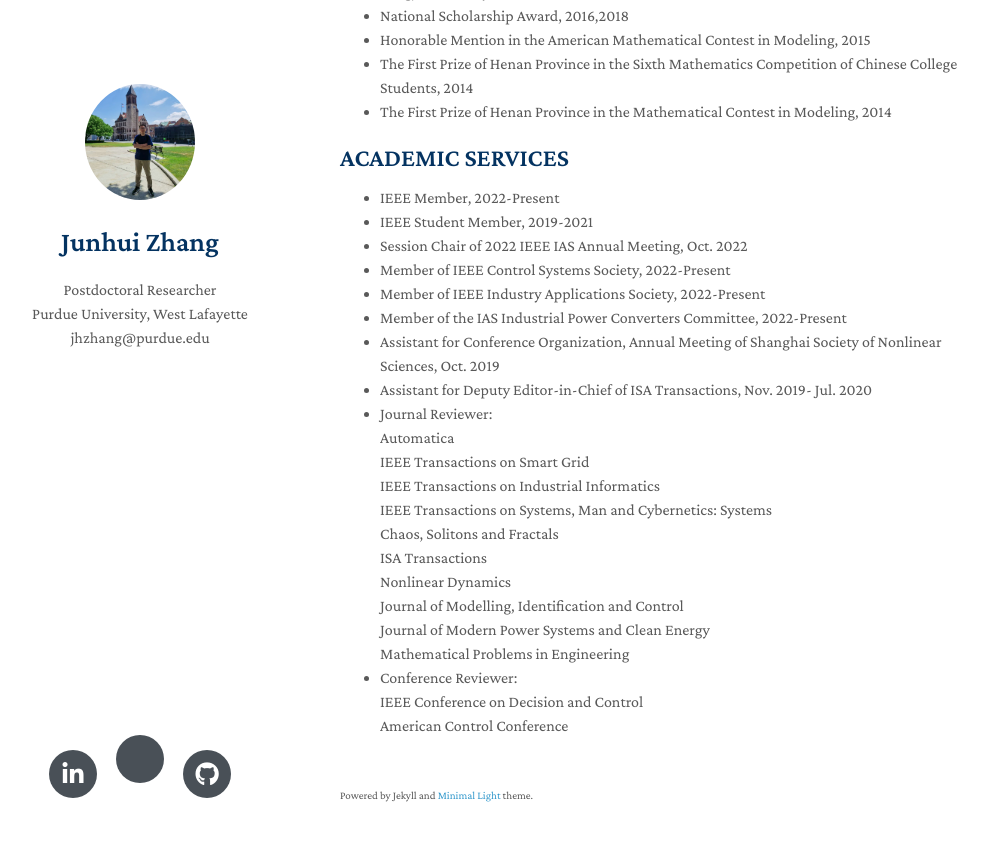
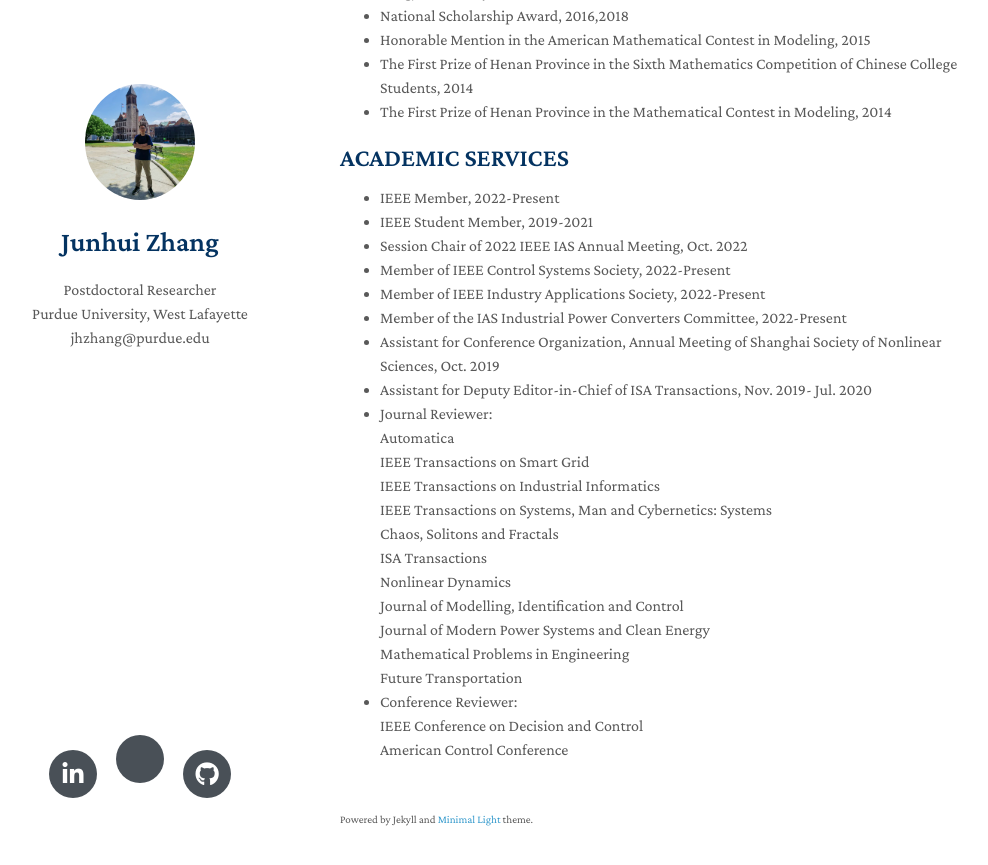
Before and after one commit to MrJUNHUIZHANG/Homepage, a Jekyll site: the page built from index.md, in a window 1280 px wide and 900 px high, scrolled down 1813 px. Shown: the top 865 px of the window, without its empty margins (130-1118 px from the left). Built offline with Jekyll 4.4.1, drawn with Linux system fonts in a browser that asks for light colours; nearby versions of some CDN libraries; a style sheet for code colours, icons or effects is not loaded; our own code applies the rules of GitHub Pages for plain Markdown files.

Commit message:
Update index.md

```diff
--- a/index.md
+++ b/index.md
@@ -131,6 +131,8 @@ I have six years of research experience in the control and optimization fields.
   <br>
   Mathematical Problems in Engineering
   <br>
+  Future Transportation
+  <br>
 - Conference Reviewer:
   <br>
  IEEE Conference on Decision and Control
```
